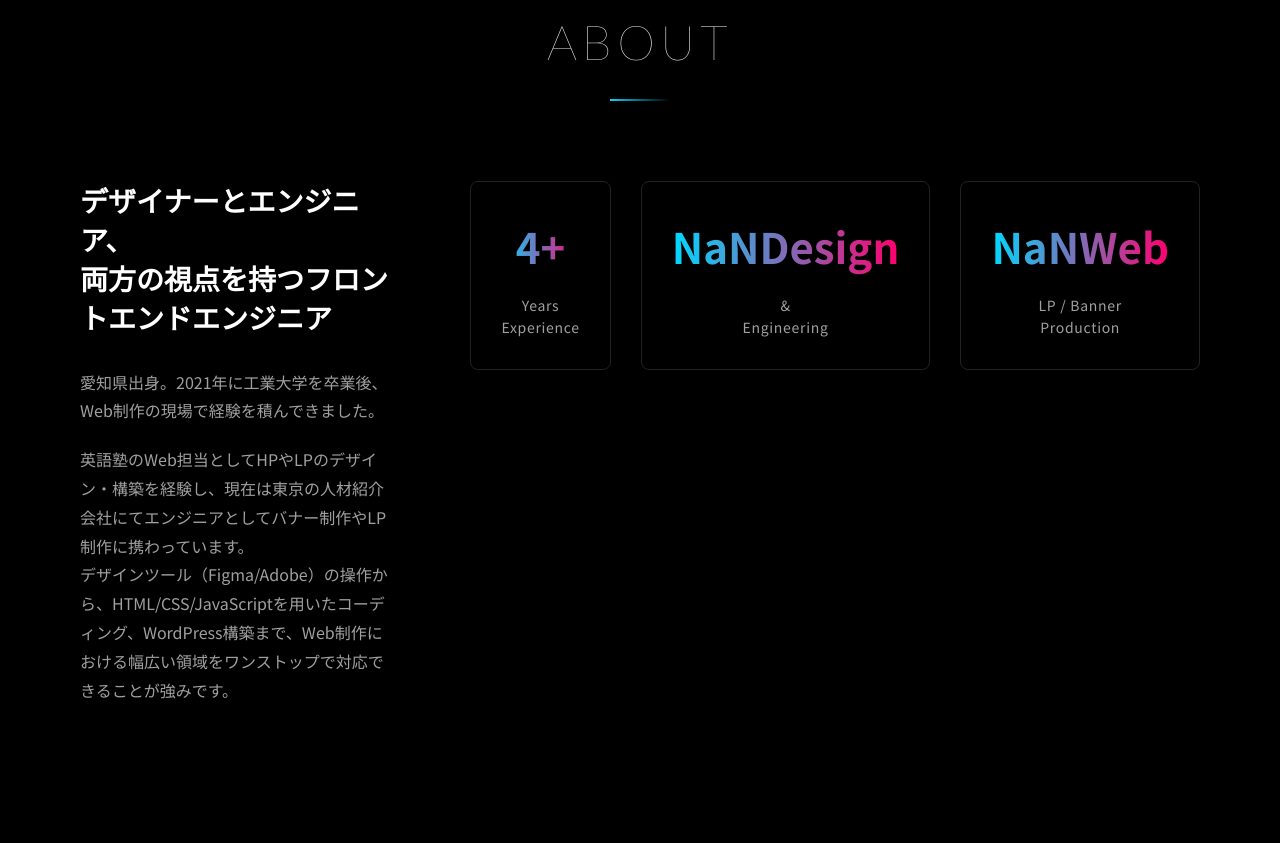
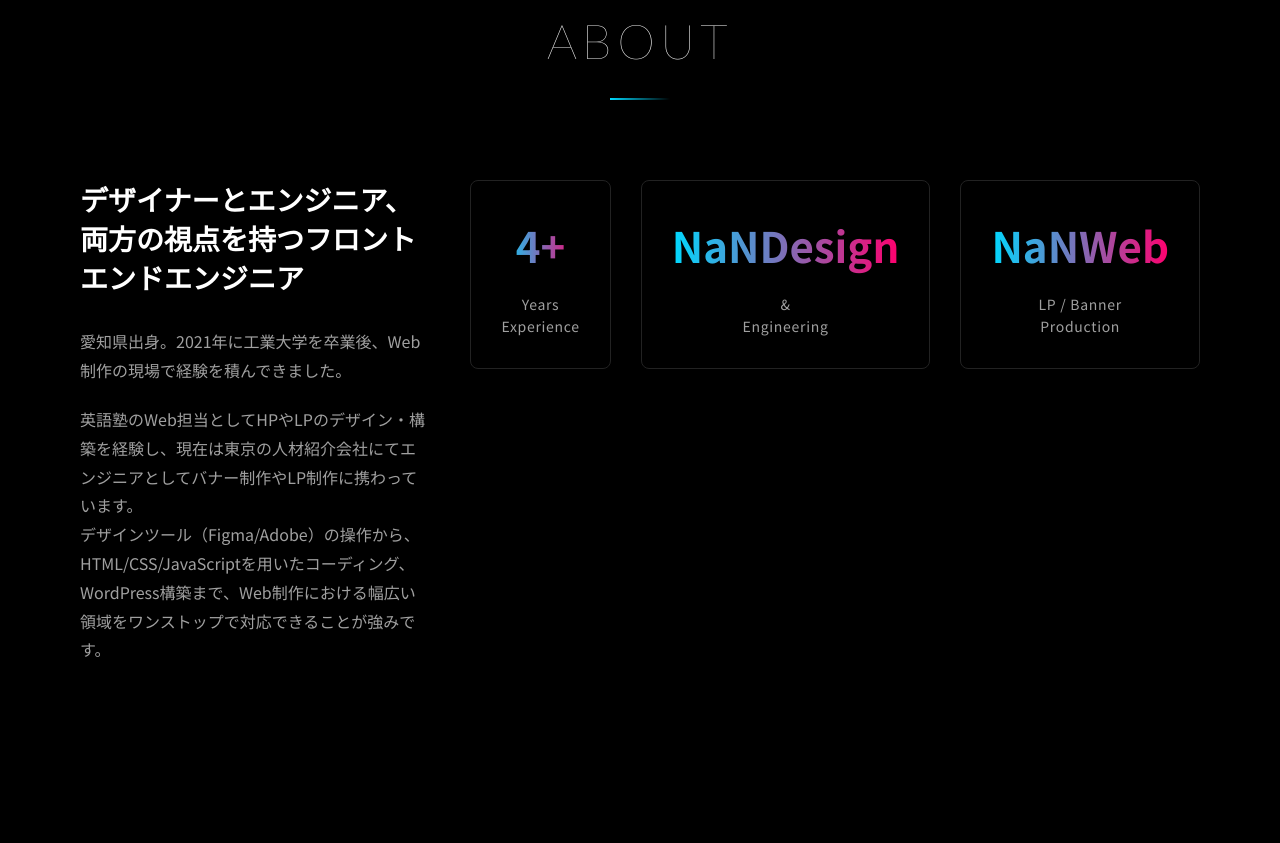
Before and after one commit to Taichi-9211/my-portfolio, a plain HTML site: page index.html in a window 1280 px wide. Shown: the part 1037-1880 px from the top of the page. Drawn offline with Linux system fonts and the light colour scheme.

Commit message:
微調整

```diff
--- a/css/common.css
+++ b/css/common.css
@@ -173,7 +173,6 @@ main {
 
 .section {
   padding: 120px 0;
-  border-bottom: 1px solid var(--color-border);
 }
 
 .section-inner {
@@ -309,7 +308,7 @@ main {
 .about-content {
   display: grid;
   grid-template-columns: 1fr 1fr;
-  gap: 80px;
+  gap: 40px;
   align-items: start;
 }
 
```
Also changed, not shown: 1 other file.
